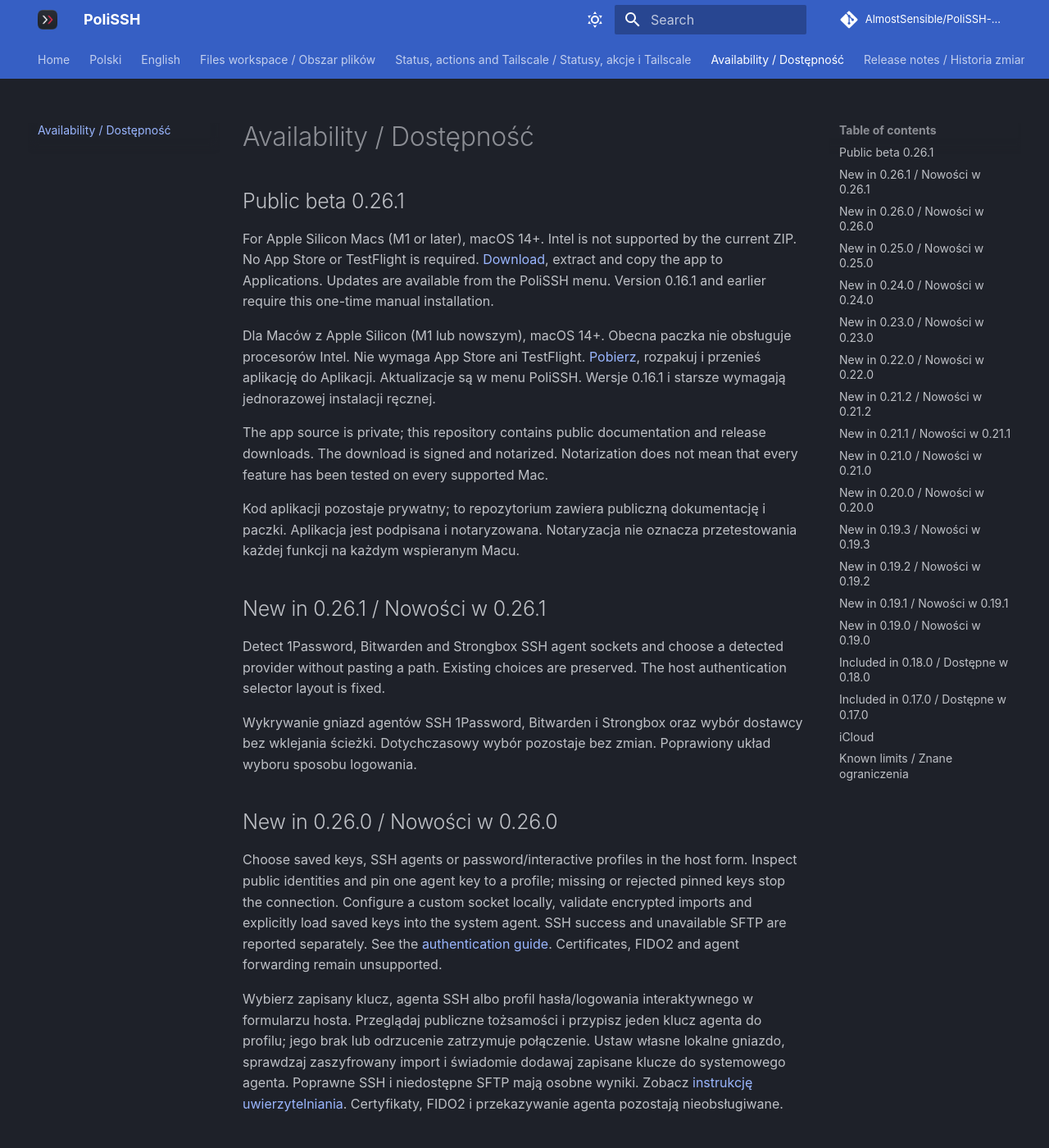
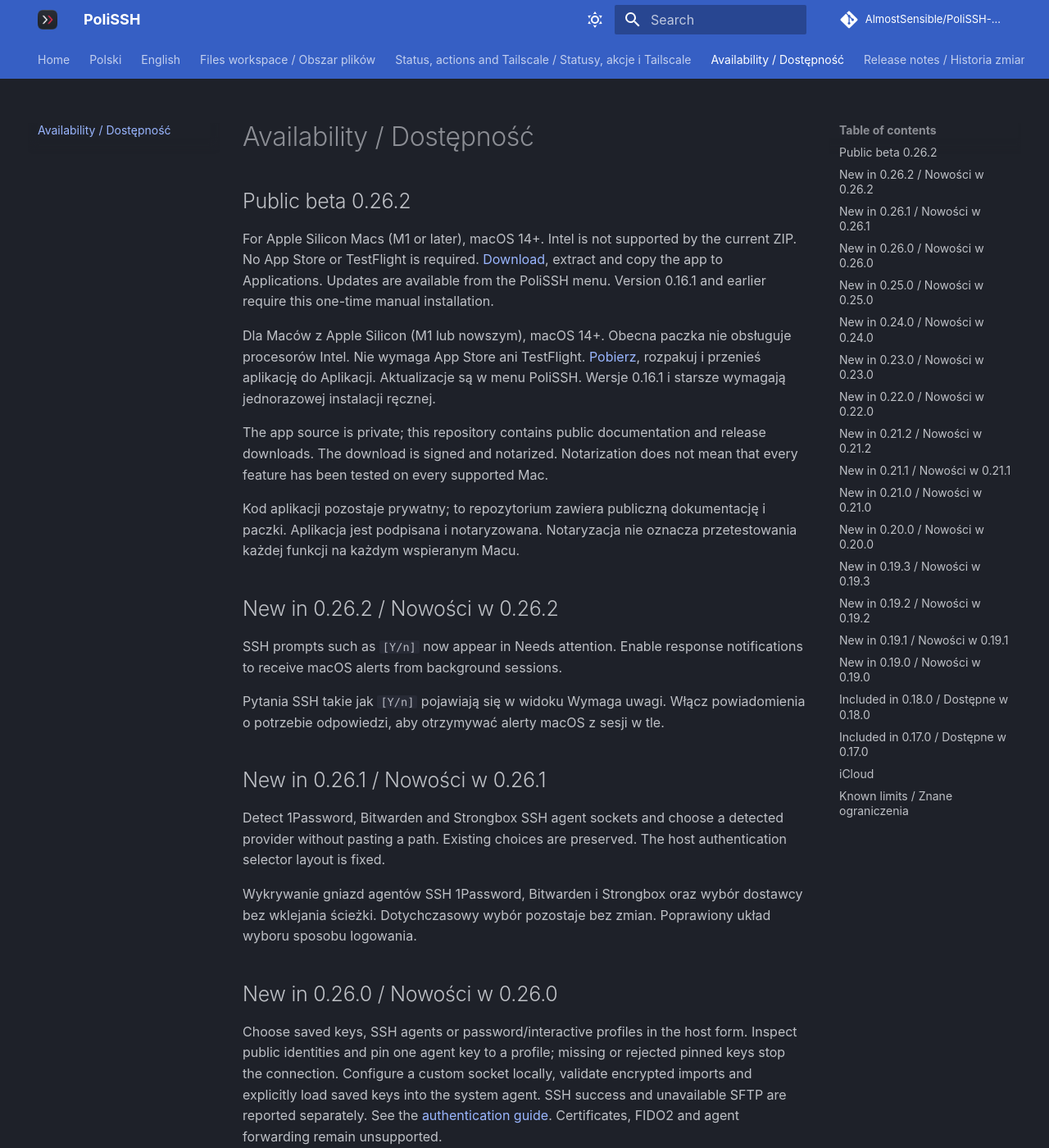
Before and after one commit to AlmostSensible/PoliSSH-docs, an MkDocs documentation site: the page built from docs/status.md, in a window 1280 px wide and 1400 px high. Shown: the whole window at 82% size. Built offline with MkDocs 1.6.1 and Material for MkDocs 9.7.7, drawn with Linux system fonts in a browser that asks for light colours; comment, search, counter and statistics services are not loaded.

Commit message:
Document the PoliSSH 0.26.2 release

```diff
--- a/docs/status.md
+++ b/docs/status.md
@@ -1,14 +1,20 @@
 # Availability / Dostępność
 
-## Public beta 0.26.1
+## Public beta 0.26.2
 
-For Apple Silicon Macs (M1 or later), macOS 14+. Intel is not supported by the current ZIP. No App Store or TestFlight is required. [Download](https://github.com/AlmostSensible/PoliSSH-docs/releases/download/v0.26.1/PoliSSH-0.26.1-arm64.zip), extract and copy the app to Applications. Updates are available from the PoliSSH menu. Version 0.16.1 and earlier require this one-time manual installation.
+For Apple Silicon Macs (M1 or later), macOS 14+. Intel is not supported by the current ZIP. No App Store or TestFlight is required. [Download](https://github.com/AlmostSensible/PoliSSH-docs/releases/download/v0.26.2/PoliSSH-0.26.2-arm64.zip), extract and copy the app to Applications. Updates are available from the PoliSSH menu. Version 0.16.1 and earlier require this one-time manual installation.
 
-Dla Maców z Apple Silicon (M1 lub nowszym), macOS 14+. Obecna paczka nie obsługuje procesorów Intel. Nie wymaga App Store ani TestFlight. [Pobierz](https://github.com/AlmostSensible/PoliSSH-docs/releases/download/v0.26.1/PoliSSH-0.26.1-arm64.zip), rozpakuj i przenieś aplikację do Aplikacji. Aktualizacje są w menu PoliSSH. Wersje 0.16.1 i starsze wymagają jednorazowej instalacji ręcznej.
+Dla Maców z Apple Silicon (M1 lub nowszym), macOS 14+. Obecna paczka nie obsługuje procesorów Intel. Nie wymaga App Store ani TestFlight. [Pobierz](https://github.com/AlmostSensible/PoliSSH-docs/releases/download/v0.26.2/PoliSSH-0.26.2-arm64.zip), rozpakuj i przenieś aplikację do Aplikacji. Aktualizacje są w menu PoliSSH. Wersje 0.16.1 i starsze wymagają jednorazowej instalacji ręcznej.
 
 The app source is private; this repository contains public documentation and release downloads. The download is signed and notarized. Notarization does not mean that every feature has been tested on every supported Mac.
 
 Kod aplikacji pozostaje prywatny; to repozytorium zawiera publiczną dokumentację i paczki. Aplikacja jest podpisana i notaryzowana. Notaryzacja nie oznacza przetestowania każdej funkcji na każdym wspieranym Macu.
+
+## New in 0.26.2 / Nowości w 0.26.2
+
+SSH prompts such as `[Y/n]` now appear in Needs attention. Enable response notifications to receive macOS alerts from background sessions.
+
+Pytania SSH takie jak `[Y/n]` pojawiają się w widoku Wymaga uwagi. Włącz powiadomienia o potrzebie odpowiedzi, aby otrzymywać alerty macOS z sesji w tle.
 
 ## New in 0.26.1 / Nowości w 0.26.1
 
```
Also changed, not shown: docs/index.md (+1 -1 lines), docs/releases.md (+12 -0 lines).
